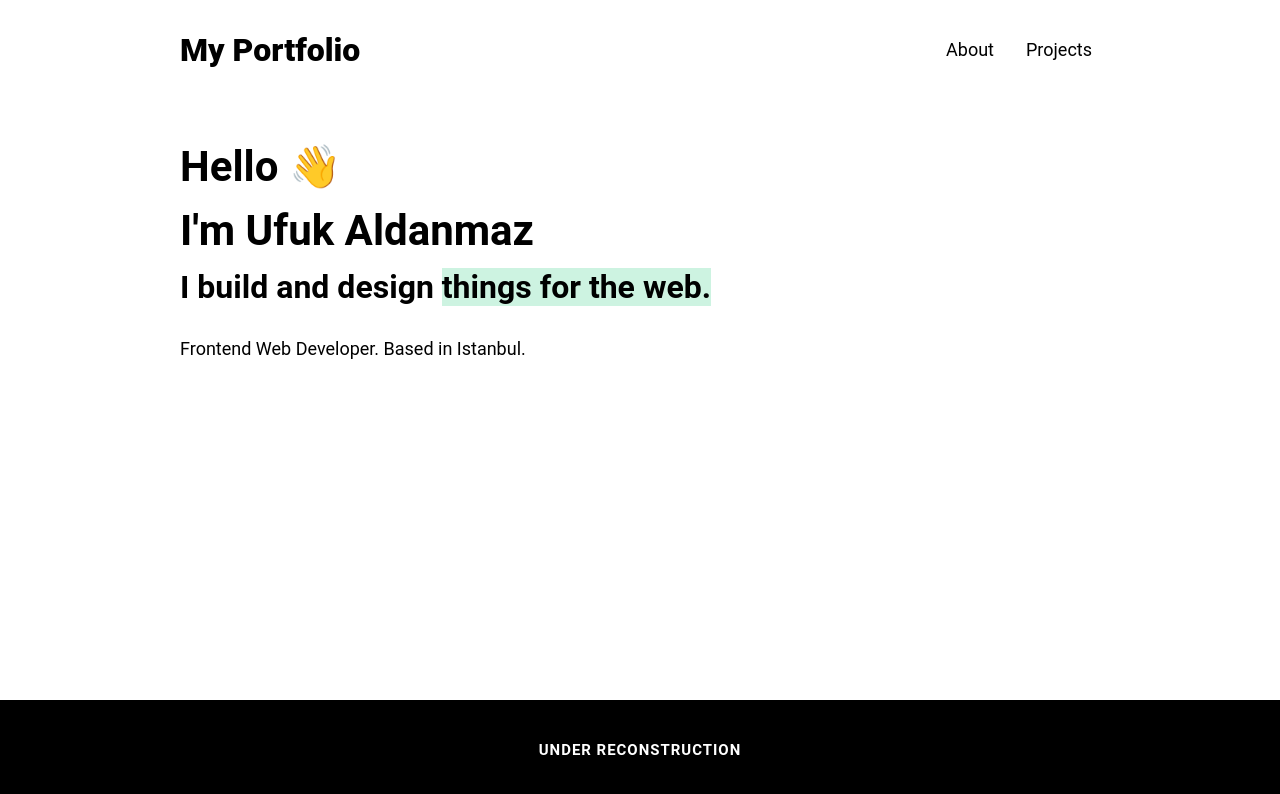
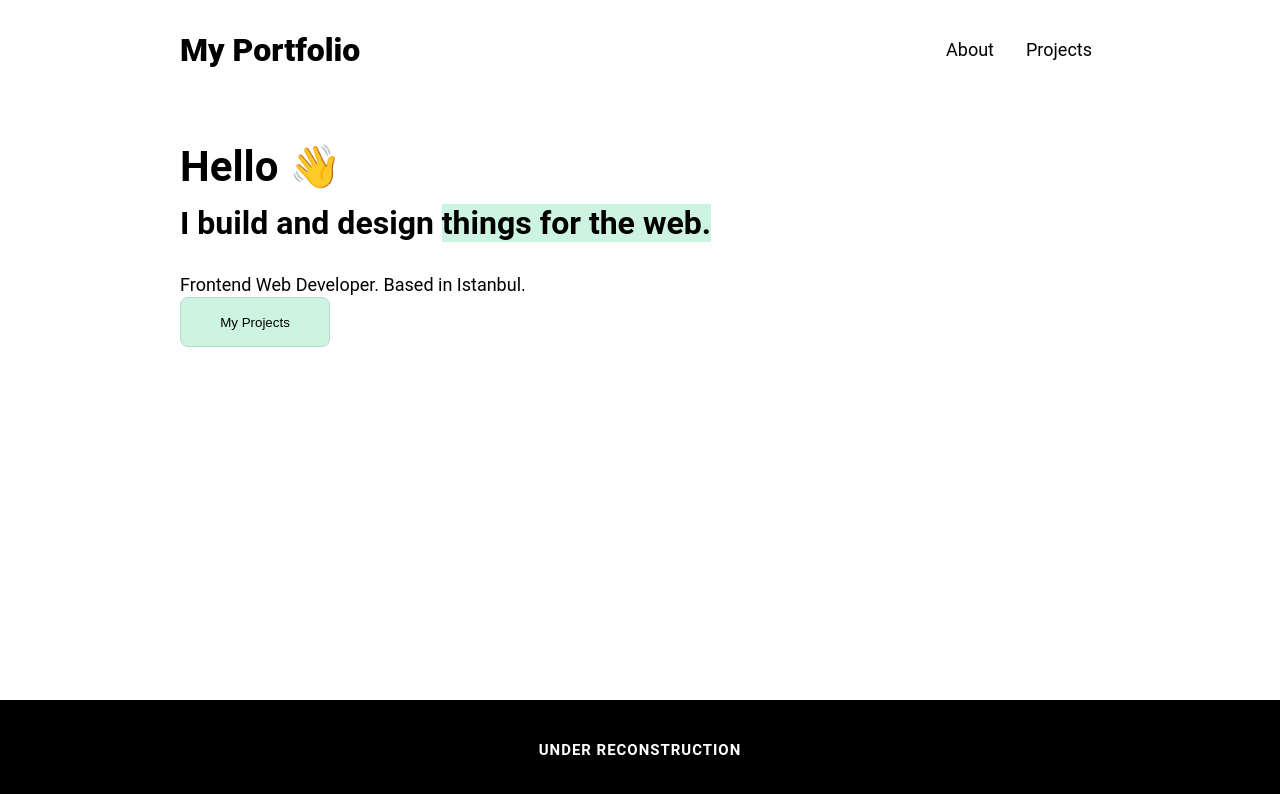
Before and after one commit to UfukAldanmaz/gatsby-portfolio, a Gatsby site: page / in a window 1280 px wide. Built offline with nearby package versions, Linux system fonts and the light colour scheme; Gatsby itself is replaced by a stand-in of ours.

Commit message:
add button

```diff
--- a/src/components/about.js
+++ b/src/components/about.js
@@ -10,6 +10,17 @@ const StyledSection = styled.section`
   }
   .highlighted {
     box-shadow: inset 0 -2.5rem 0 #cdf3e1;
+  }
+  .btn {
+    height:50px;
+    width:150px;
+    background-color: #cdf3e1;
+    border: 1px solid #b8daca;&:hover{
+      background-color: #b8daca;
+    }
+    border-radius: 8px;
+    cursor: pointer;
+
   }
 `
 
@@ -24,13 +35,14 @@ const About = ({ content }) => {
           {frontmatter.emoji}
         </span>
         <br />
-                {frontmatter.title}
+        {frontmatter.introduce}
       </h1>
       <h2 className="subtitle">
         {frontmatter.subtitlePrefix}{" "}
         <span className="highlighted">{frontmatter.subtitleHighlight}</span>
       </h2>
       <div className="description">{rawMarkdownBody}</div>
+      <button className="btn">My Projects</button>
     </StyledSection>
   )
 }
```
Lines whose indentation alone changed are shown as unchanged.
